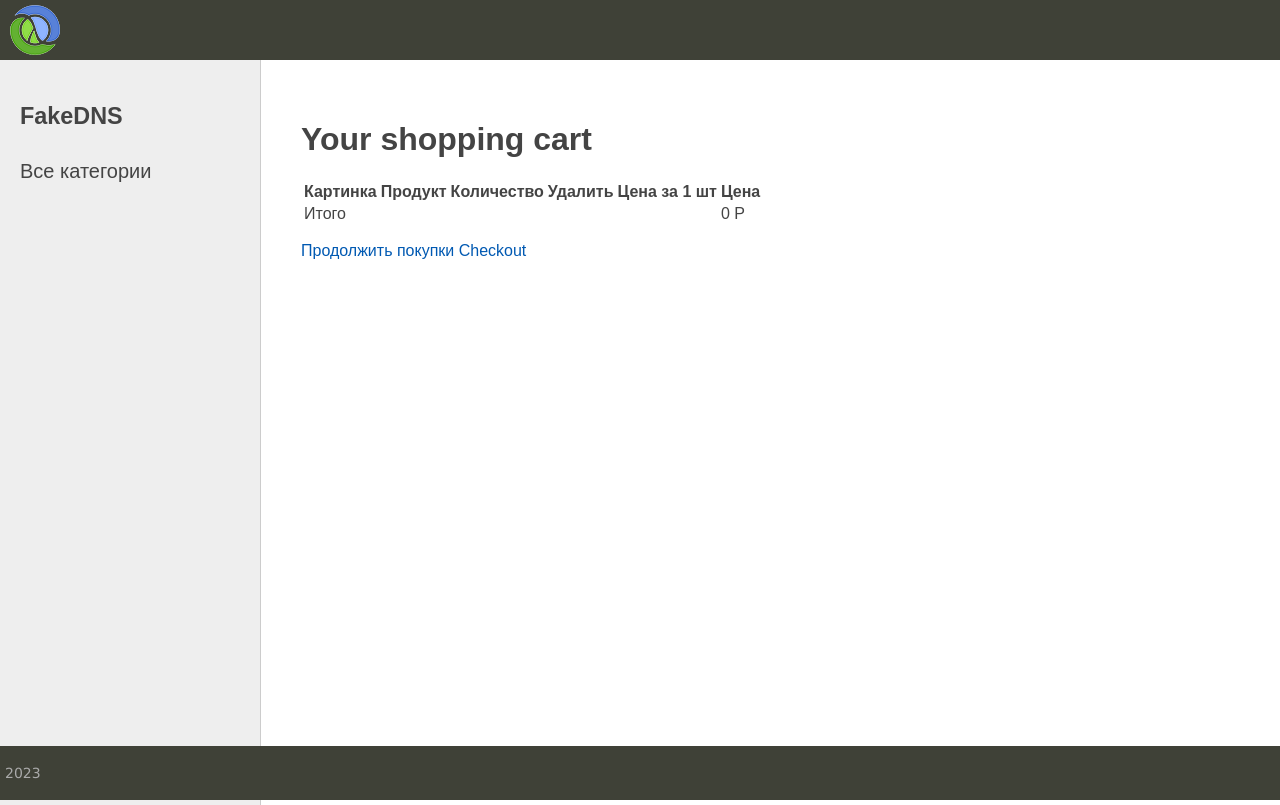
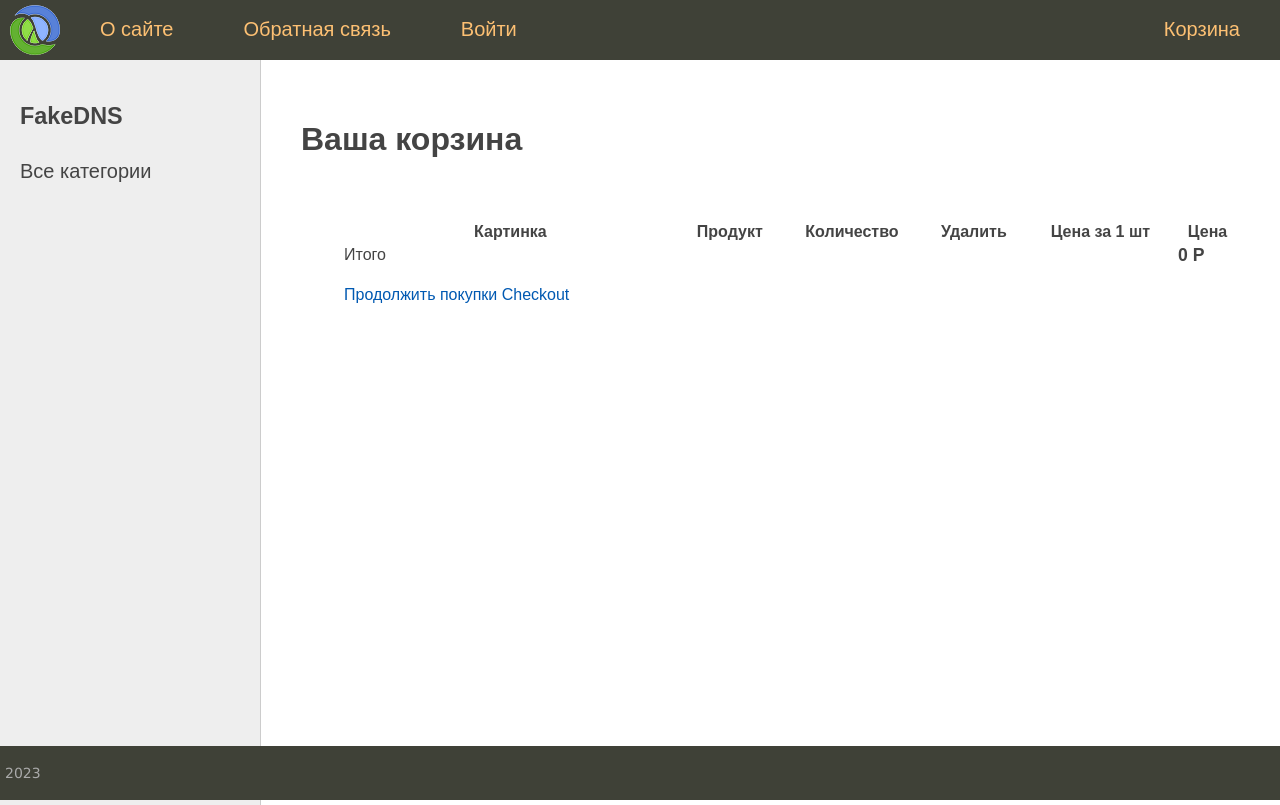
Before and after one commit to ThrallBata/Shop, a Django app: page /cart/ in a window 1280 px wide. Shown: the top 805 px of the page. Run offline with Django 4.2, Linux system fonts and the light colour scheme; data that the repository does not hold is empty.

Commit message:
+- normal view page cart

```diff
--- a/cart/templates/cart/detail.html
+++ b/cart/templates/cart/detail.html
@@ -4,15 +4,15 @@
     Your shopping cart
 {% endblock %}
 {% block content %}
-    <h1>Your shopping cart</h1>
-    <table class="cart">
+    <h1>Ваша корзина</h1>
+    <table class="content">
         <thead>
         <tr>
             <th>Картинка</th>
             <th>Продукт</th>
-            <th>Количество</th>
-            <th>Удалить</th>
-            <th>Цена за 1 шт</th>
+            <th>Количество    </th>
+            <th>Удалить   </th>
+            <th>Цена за 1 шт   </th>
             <th>Цена</th>
         </tr>
         </thead>
@@ -22,7 +22,7 @@
                 <tr>
                     <td>
                         <a href="{{ product.get_absolute_url }}">
-                            <img src="
+                            <img class="img-article-left" src="
                                 {% if product.photo %}
                                     {{ product.photo.url }}
                                 {% else %}
@@ -43,10 +43,12 @@
             <td colspan="4"></td>
             <td class="num">{{ cart.get_total_price }} Р</td>
         </tr>
+        <tr>
+                <td><p class="text-right"><a href='{% url "home" %}'>Продолжить покупки</a>
+                <a href="#">Checkout</a>
+                </p></td>
+            </tr>
         </tbody>
     </table>
-    <p class="text-right">
-        <a href='{% url "home" %}' class="button light">Продолжить покупки</a>
-        <a href="#" class="button">Checkout</a>
-    </p>
+
 {% endblock %}
--- a/cart/views.py
+++ b/cart/views.py
@@ -3,6 +3,12 @@ from django.views.decorators.http import require_POST
 from shop.models import Product
 from .cart import Cart
 from .forms import CartAddProductForm
+
+
+menu = [{'title': "О сайте", 'url_name': 'about'},
+        {'title': "Обратная связь", 'url_name': 'contact'},
+        {'title': "Войти", 'url_name': 'login'},
+        {'title': "Корзина", 'url_name': 'cart_detail'}]
 
 
 @require_POST
@@ -27,4 +33,6 @@ def cart_remove(request, product_slug):
 
 def cart_detail(request):
     cart = Cart(request)
-    return render(request, 'cart/detail.html', {'cart': cart})
+    context = {'cart': cart,
+               'menu': menu}
+    return render(request, 'cart/detail.html', context)
--- a/shop/static/shop/css/style.css
+++ b/shop/static/shop/css/style.css
@@ -70,6 +70,7 @@ ul.list-articles li {
 	width: 100%;
 	height: 100%;
 	vertical-align: top;
+	Border-spacing: 5%;
 }
 .table-page tr {height: 100%;}
 
@@ -390,3 +391,15 @@ ul.lang-list li a:hover {color: #fdc073;}
     min-width: 200px;
     font-size: 16px;
 }
+
+.table-page-card {
+	width: 100%;
+	height: 100%;
+	vertical-align: top;
+}
+.table-page-card tr {height: 100%;}
+
+.num {
+    font-size: 1.1rem;
+    font-weight: 700;
+}
--- a/shop/templates/shop/base.html
+++ b/shop/templates/shop/base.html
@@ -64,6 +64,5 @@
 		<p>2023</p>
 	</div>
 </td></tr></table>
-
 </body>
 </html>
--- a/shop/templates/shop/product.html
+++ b/shop/templates/shop/product.html
@@ -4,7 +4,7 @@
 <h1>{{product.name}}</h1>
 
 {% if product.photo %}
-<img class="img-article-left" src="{{product.photo.url}}"></p>
+<img class="img-article-left" src="{{product.photo.url}}">
 {% endif %}
 
 <h3>Цена: {{product.price}} р</h3>
@@ -14,7 +14,7 @@
     {{ cart_product_form.quantity }}
     {{ cart_product_form.update }}
     {% csrf_token %}
-    <p><button type="submit">Добавить в корзину</button></p>
+    <button type="submit">Добавить в корзину</button>
 </form>
 
 {% endblock %}
```
Also changed, not shown: media/photo/2023/03/27/7900_хт.png (added), media/photo/2023/03/27/видеокарта_6900.png (added), media/photo/2023/03/27/ноут.png (added), media/photo/2023/03/27/телефон.png (added).
